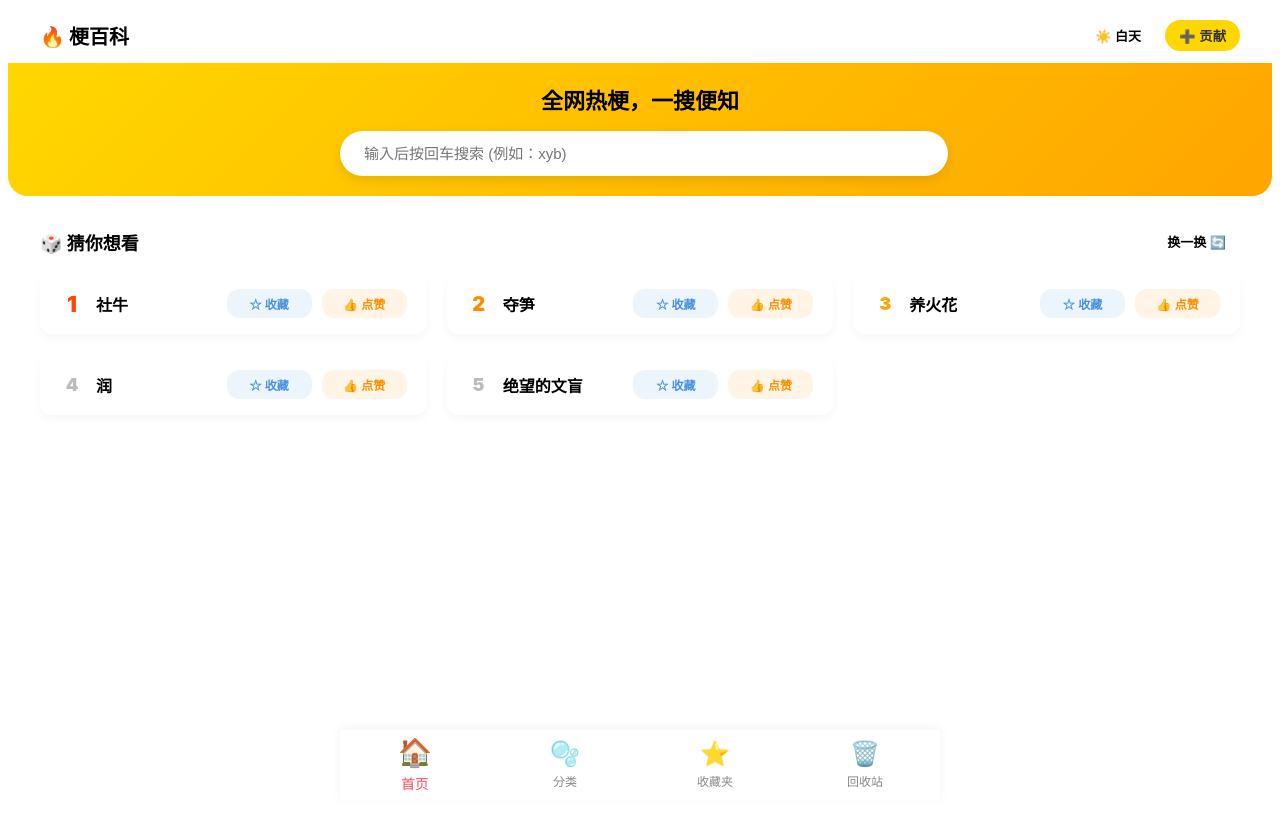
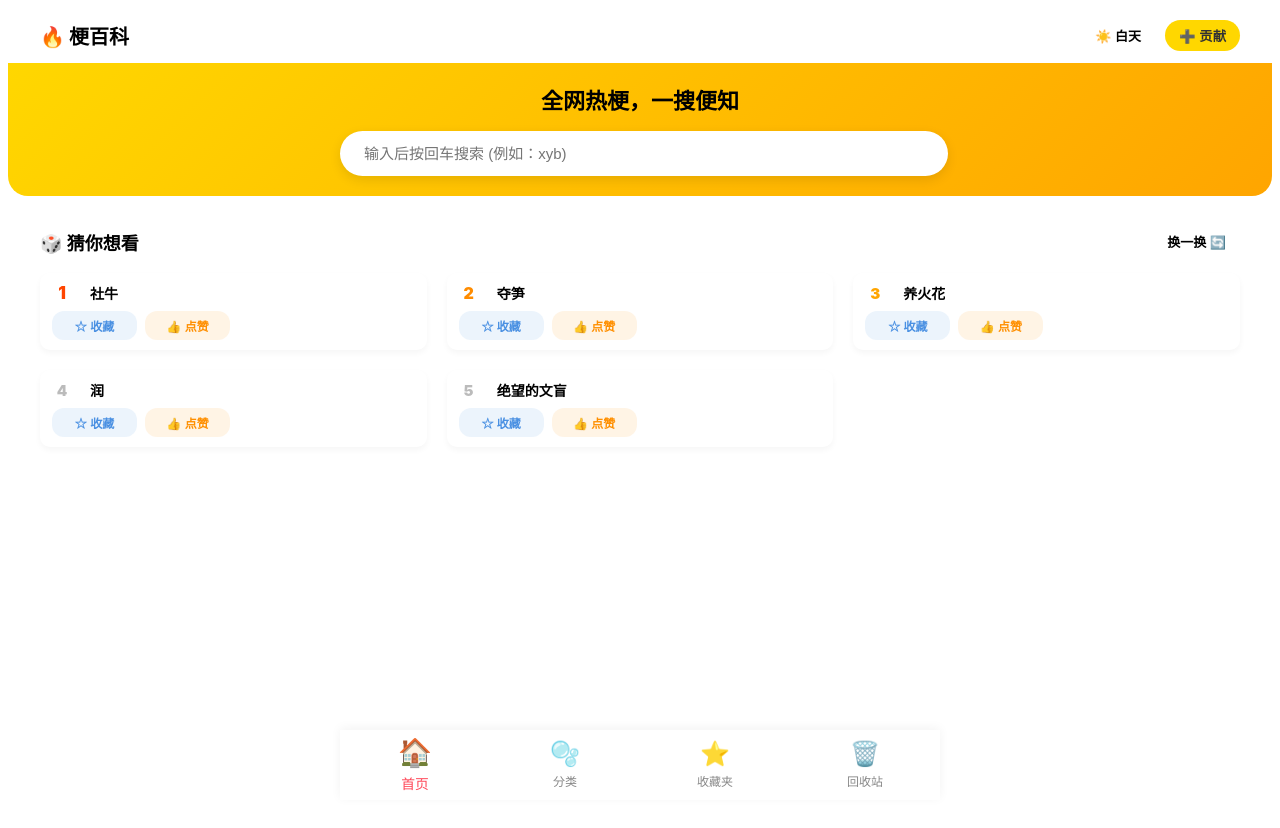
Before and after one commit to StephenMa13/meme-dict, a Vue app: page / in a window 1280 px wide. Shown: the top 828 px of the page. Built offline with nearby package versions, Linux system fonts and the light colour scheme.

Commit message:
匹配手机

```diff
--- a/src/pages/Home.vue
+++ b/src/pages/Home.vue
@@ -179,19 +179,20 @@ const toggleTheme = () => {
 
       <div class="card-grid">
         <div class="card" v-for="(meme, index) in filteredMemes" :key="meme.id" @click="goToDetail(meme.id)">
-          <div class="card-left">
+          <div class="card-top">
             <span class="rank" :class="'rank-' + (index + 1)" v-if="!activeSearch">{{ index + 1 }}</span>
             <div class="meme-info">
               <h3 class="meme-term">{{ meme.term }}</h3>
             </div>
           </div>
 
-          <div class="card-right">
-            <button class="action-btn fav-btn" :class="{ 'active': favoriteIds.includes(meme.id) }" @click.stop="toggleFavorite(meme.id)">
-              {{ favoriteIds.includes(meme.id) ? '⭐ 已收藏' : '☆ 收藏' }}
-            </button>
-            <button class="action-btn like-btn" :class="{ 'liked-active': likedIds.includes(meme.id) }" @click.stop="toggleLike(meme.id)">👍 点赞
-            </button>
+          <div class="card-bottom">
+            <div class="card-actions">
+              <button class="action-btn fav-btn small-btn" :class="{ 'active': favoriteIds.includes(meme.id) }" @click.stop="toggleFavorite(meme.id)">
+                {{ favoriteIds.includes(meme.id) ? '⭐ 已收藏' : '☆ 收藏' }}
+              </button>
+              <button class="action-btn like-btn small-btn" :class="{ 'liked-active': likedIds.includes(meme.id) }" @click.stop="toggleLike(meme.id)">👍 点赞</button>
+            </div>
           </div>
         </div>
       </div>
@@ -248,16 +249,21 @@ const toggleTheme = () => {
 .refresh-random-btn { background-color: var(--bg-color); border: 1px solid var(--border-color); padding: 6px 14px; border-radius: 20px; font-size: 13px; font-weight: bold; color: var(--text-main); cursor: pointer; transition: background-color 0.2s; }
 .refresh-random-btn:hover { filter: brightness(0.9); }
 
-.card-grid { display: grid; grid-template-columns: 1fr; gap: 16px; }
-.card { display: flex !important; flex-direction: row !important; justify-content: space-between !important; align-items: center !important; background: var(--card-bg) !important; border: 1px solid var(--border-color); border-radius: 12px; padding: 16px 20px; box-shadow: 0 4px 8px rgba(0,0,0,0.04); cursor: pointer; color: var(--text-main); }
+
+.card-grid { display: grid; grid-template-columns: 1fr; gap: 12px; }
+.card { background: var(--card-bg) !important; border: 1px solid var(--border-color); border-radius: 10px; padding: 10px 12px; box-shadow: 0 3px 6px rgba(0,0,0,0.04); cursor: pointer; color: var(--text-main); }
+.card-top { display: flex; align-items: center; gap: 10px; }
+.card-bottom { margin-top: 8px; display: flex; align-items: center; }
+.card-actions { display: flex; gap: 8px; }
 .card-left { display: flex !important; flex-direction: row !important; align-items: center !important; flex: 1; overflow: hidden; }
 .card-right { display: flex !important; flex-direction: row !important; align-items: center !important; gap: 10px !important; margin-left: 10px; }
-.rank { font-size: 18px; font-weight: 900; color: #bbb; width: 24px; margin-right: 12px; flex-shrink: 0; text-align: center; }
-.rank-1 { color: #FF4500; font-size: 22px; }
-.rank-2 { color: #FF8C00; font-size: 20px; }
-.rank-3 { color: #FFA500; font-size: 18px; }
+.rank { font-size: 15px; font-weight: 900; color: #bbb; width: 20px; margin-right: 8px; flex-shrink: 0; text-align: center; }
+.rank-1 { color: #FF4500; font-size: 17px; }
+.rank-2 { color: #FF8C00; font-size: 16px; }
+.rank-3 { color: #FFA500; font-size: 15px; }
 .meme-info { flex: 1; display: flex; align-items: center; }
-.meme-term { font-size: 16px; font-weight: bold; margin: 0 !important; white-space: nowrap; overflow: hidden; text-overflow: ellipsis; color: var(--text-main); }
+.meme-term { font-size: 14px; font-weight: 700; margin: 0 !important; white-space: nowrap; overflow: hidden; text-overflow: ellipsis; color: var(--text-main); }
+.small-btn { width: 76px; padding: 6px 8px; font-size: 12px; }
 
 .action-btn { border: none; padding: 6px 0; border-radius: 12px; font-size: 12px; font-weight: bold; cursor: pointer; display: flex; align-items: center; justify-content: center; gap: 4px; width: 85px; flex-shrink: 0; transition: all 0.2s; }
 .not-interested-btn { width: 95px !important; background-color: var(--bg-color); color: var(--text-secondary); border: 1px solid var(--border-color); }
```
Also changed, not shown: src/style.css (+5 -5 lines).
